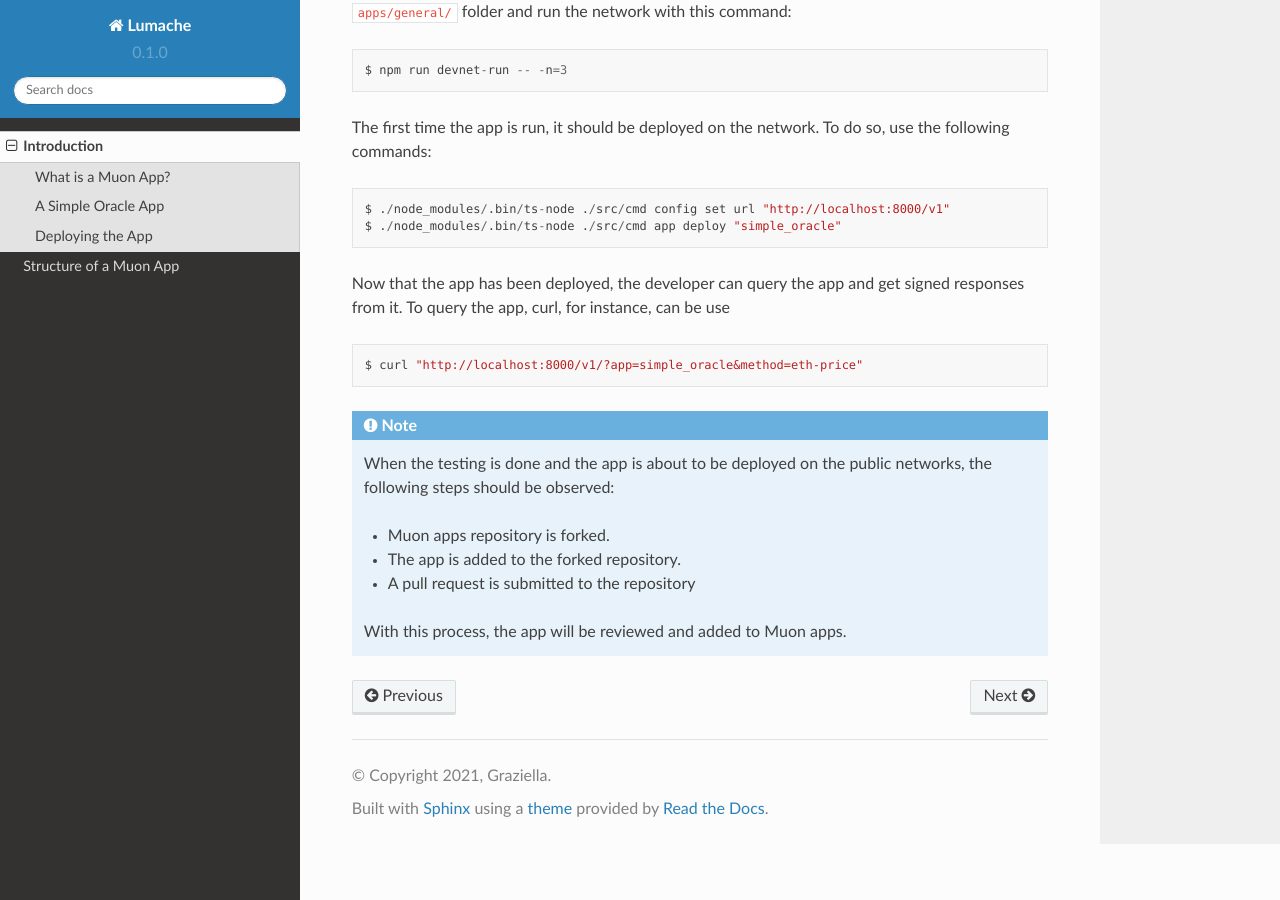
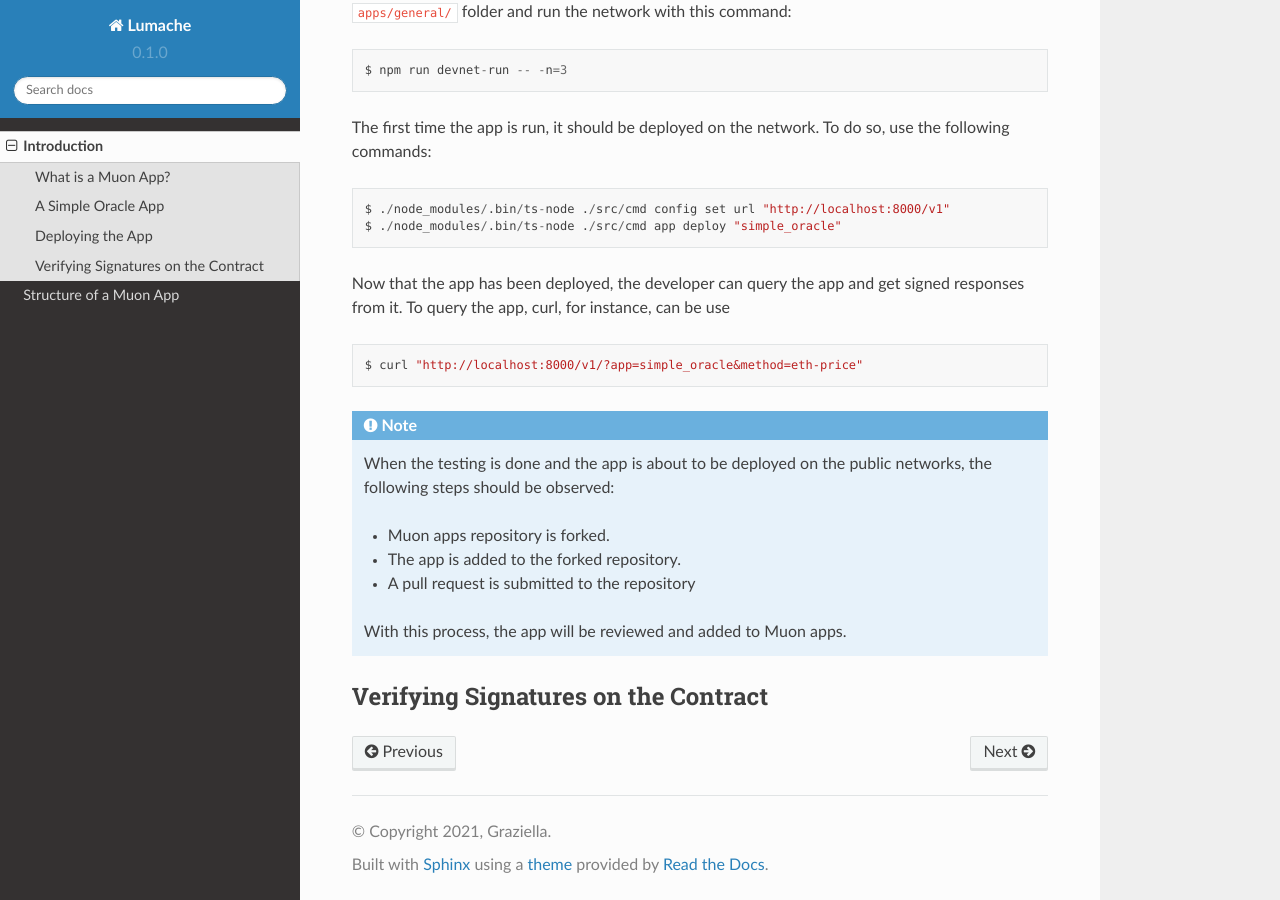
Before and after one commit to abramsymons/rtd-muon, a Sphinx documentation site: the page built from docs/source/introduction.rst, in a window 1280 px wide and 900 px high, scrolled down 2134 px. Built offline with Sphinx 7.4.7 and the Read the Docs theme 2.0.0, drawn with Linux system fonts in a browser that asks for light colours.

Commit message:
Update introduction.rst

```diff
--- a/docs/source/introduction.rst
+++ b/docs/source/introduction.rst
@@ -108,3 +108,6 @@ Now that the app has been deployed, the developer can query the app and get sign
     - A pull request is submitted to the repository
 
     With this process, the app will be reviewed and added to Muon apps.
+
+Verifying Signatures on the Contract
+------------------------------------
```
